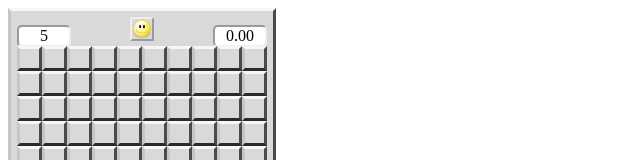
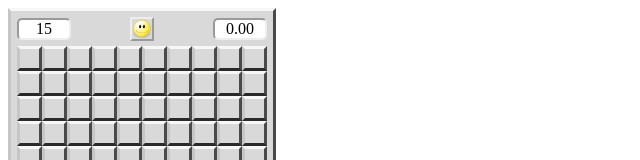
Before and after one commit to Spinnernicholas/SuperMinesweeper, a plain HTML site: page src/html5/index.html in a window 1280 px wide. Shown: the top 160 px of the page, without its empty margins (0-640 px from the left). Drawn offline with Linux system fonts and the light colour scheme.

Commit message:
Reset number of mines to 15 Fixed formating of score bar

```diff
--- a/src/html5/minesweeper.css
+++ b/src/html5/minesweeper.css
@@ -19,11 +19,15 @@
 /*Mine Counter*/
 #minecounter{
   display: inline-block;
+  position: relative;
+  top: -7px;
 }
 
 /*Timer*/
 #timer{
   display: inline-block;
+  position: relative;
+  top: -7px;
 }
 
 /*Score Box - ie. Mine Counter, Timer*/
--- a/src/html5/minesweeper.js
+++ b/src/html5/minesweeper.js
@@ -6,7 +6,7 @@ $(function(){
   var cell_width = 25;
   var cell_height = 25;
 
-  var num_of_mines = 5;
+  var num_of_mines = 15;
   //End Params
 
   var player_control = true;
```
